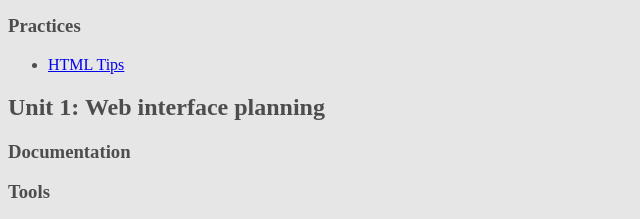
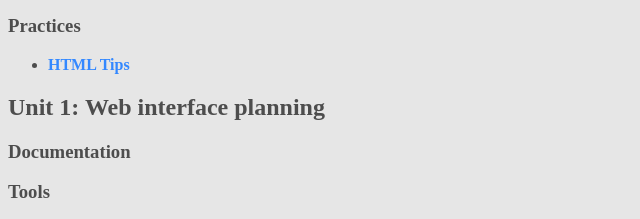
Before and after one commit to VictorSDN/victorsdn.github.io, a plain HTML site: page index.html in a window 1280 px wide. Shown: the part 193-412 px from the top of the page, 0-640 px from the left. Drawn offline with Linux system fonts and the light colour scheme.

Commit message:
Added styling to anchors

```diff
--- a/rsc/styles/style.css
+++ b/rsc/styles/style.css
@@ -14,3 +14,12 @@ h1 {
 h2, h3 , li{
     color: var(--text-700);
 }
+
+a {
+    color: var(--accent-400);
+    text-decoration: none;
+    font-weight: bolder;
+}
+a:visited {
+    color: var(--accent-600);
+}
```
